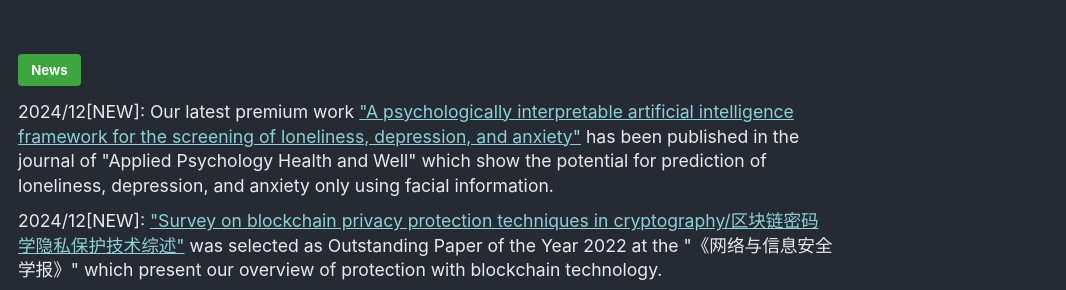
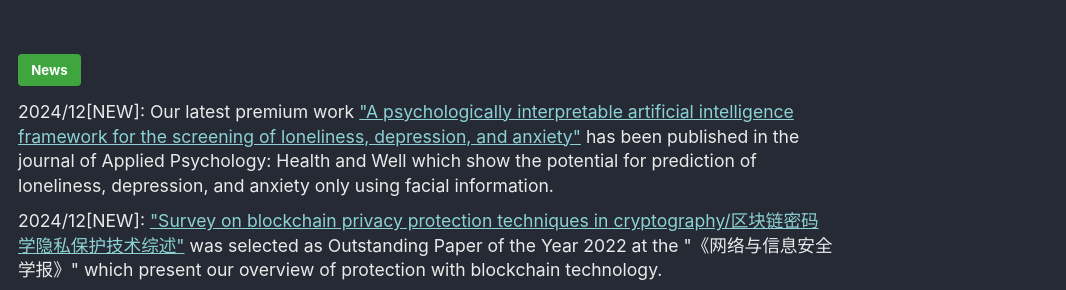
Before and after one commit to lekko1988/lekko1988.github.io, a plain HTML site: page index.html in a window 1280 px wide. Shown: the part 434-724 px from the top of the page, 214-1280 px from the left. Drawn offline with Linux system fonts and the light colour scheme.

Commit message:
Update index.html

```diff
--- a/index.html
+++ b/index.html
@@ -257,7 +257,7 @@ var _hmt = _hmt || [];
 <p><br>
 <a href="https://lekko1988.github.io/#index" class="btn btn--success">News</a></p>
 
-<p>2024/12[NEW]: Our latest  premium work <a href="https://doi.org/10.11959/j.issn.2096-109x.2022054" target="_blank">"A psychologically interpretable artificial intelligence framework for the screening of loneliness, depression, and anxiety"</a> has been published in the journal of  "Applied Psychology Health and Well" which show the potential for prediction of loneliness, depression, and anxiety only using facial information.</p>
+<p>2024/12[NEW]: Our latest  premium work <a href="https://doi.org/10.11959/j.issn.2096-109x.2022054" target="_blank">"A psychologically interpretable artificial intelligence framework for the screening of loneliness, depression, and anxiety"</a> has been published in the journal of  Applied Psychology: Health and Well which show the potential for prediction of loneliness, depression, and anxiety only using facial information.</p>
 
 <p>2024/12[NEW]: <a href="https://doi.org/10.11959/j.issn.2096-109x.2022054" target="_blank">"Survey on blockchain privacy protection techniques in cryptography/区块链密码学隐私保护技术综述"</a> was selected as Outstanding Paper of the Year 2022 at the "《网络与信息安全学报》" which present our overview of protection with blockchain technology.</p>
 
```
